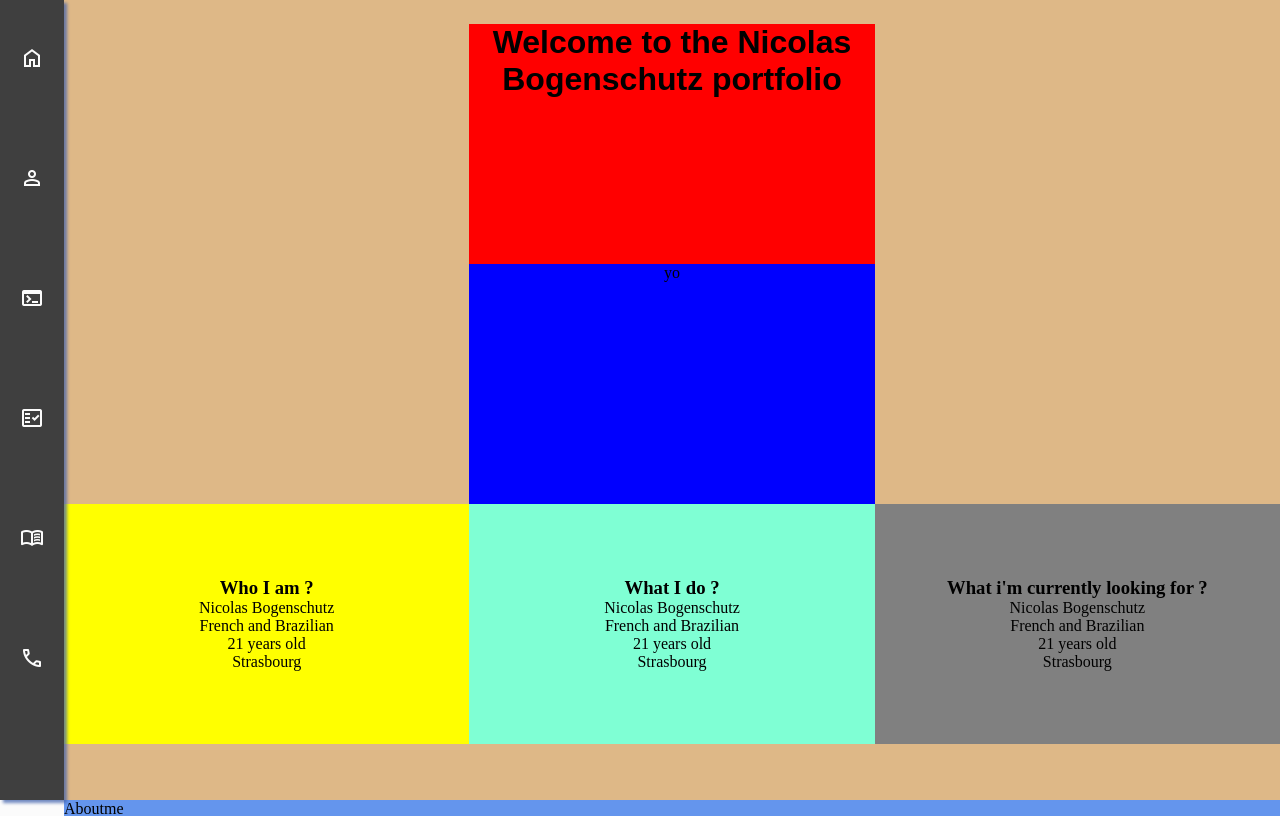
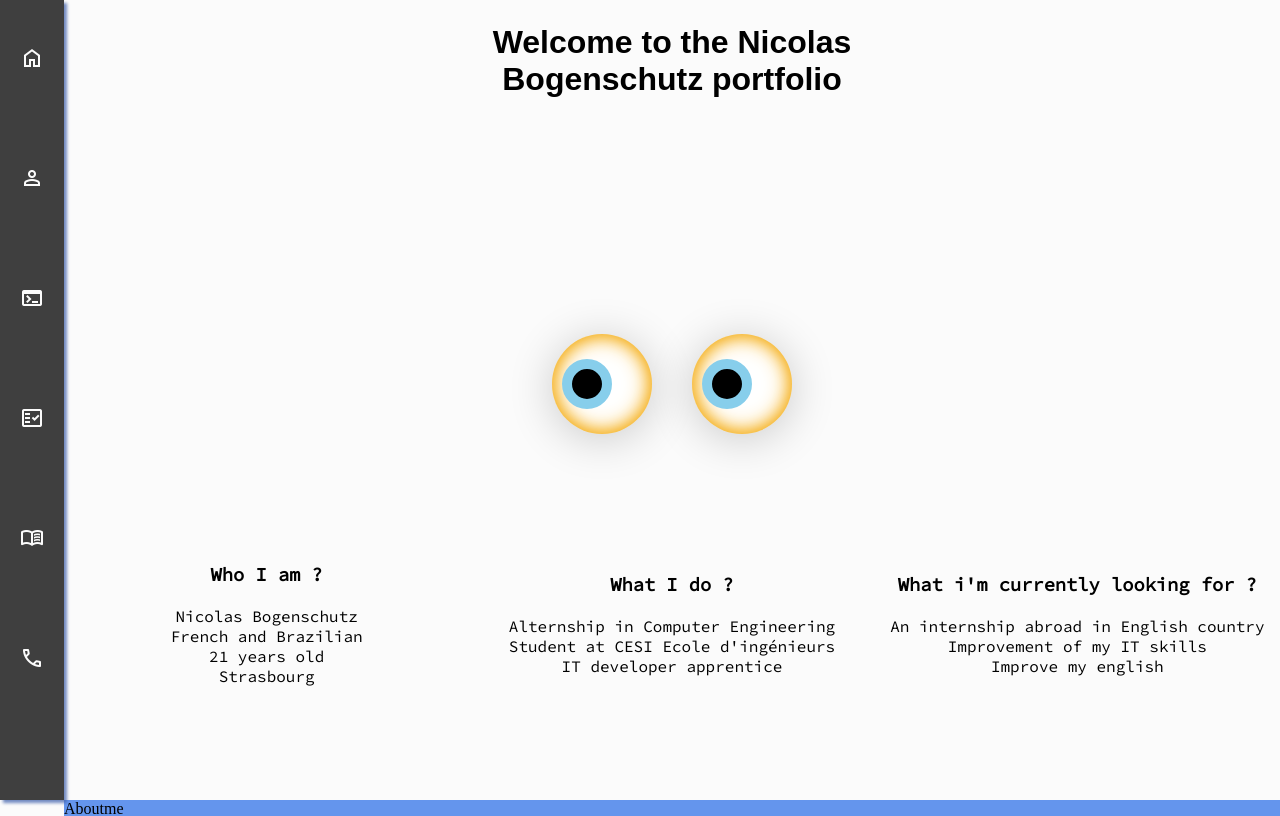
Before and after one commit to nibo212/nbgtzportfolio, a React (Create React App) app: page / in a window 1280 px wide. Shown: the top 816 px of the page. Built offline with nearby package versions, Linux system fonts and the light colour scheme; a web font is replaced by a local one.

Commit message:
add home animation

```diff
--- a/src/components/Navbar.js
+++ b/src/components/Navbar.js
@@ -5,12 +5,12 @@ const Navbar = () => {
     return (
         <div className='Navbar'>
              <ul>
-                <li><a href='#Home'><span class="material-symbols-outlined">home</span></a></li>
-                <li><a href='#Aboutme'><span class="material-symbols-outlined">person_filled</span></a></li>
-                <li><a href='#Knowledges'><span class="material-symbols-outlined">terminal</span></a></li>
-                <li><a href='#Project'><span class="material-symbols-outlined">fact_check</span></a></li>
-                <li><a href='#Experiences'><span class="material-symbols-outlined">menu_book</span></a></li>
-                <li><a href='#Contact'><span class="material-symbols-outlined">call</span></a></li>
+                <li><a href='#Home'><span className="material-symbols-outlined">home</span></a></li>
+                <li><a href='#Aboutme'><span className="material-symbols-outlined">person_filled</span></a></li>
+                <li><a href='#Knowledges'><span className="material-symbols-outlined">terminal</span></a></li>
+                <li><a href='#Project'><span className="material-symbols-outlined">fact_check</span></a></li>
+                <li><a href='#Experiences'><span className="material-symbols-outlined">menu_book</span></a></li>
+                <li><a href='#Contact'><span className="material-symbols-outlined">call</span></a></li>
             </ul>
         </div>
     );
--- a/src/pages/Home.js
+++ b/src/pages/Home.js
@@ -1,16 +1,38 @@
-import React from 'react';
 
-const Home = () => {
+import React, { Component } from 'react'
+
+export default class Home extends Component {
+
+  handleMouseMove = event => {
+
+    const eye = document.querySelectorAll(".eyes");
+   eye.forEach(function (eye) {
+     let x = eye.getBoundingClientRect().left + eye.clientWidth / 2;
+     let y = eye.getBoundingClientRect().top + eye.clientHeight / 2;
+
+     let radian = Math.atan2(event.clientX - x, event.clientY - y);
+     let rotate = radian * (180 / Math.PI) * -1 + 270;
+     eye.style.transform = "rotate(" + rotate + "deg)";
+   });
+  }
+
+  render() {
     return (
         <div className='section home' id='Home'>
-            <div className="parent">
-                <div className="div1">
-                    <h1> Welcome to the Nicolas Bogenschutz portfolio</h1>
-                </div>
-            <div className="div2">yo </div>
-                <div className="div3">
+        <div className="parent" onMouseMove={this.handleMouseMove}>
+            <div className="div1">
+                <h1> Welcome to the Nicolas Bogenschutz portfolio</h1>
+            </div>
+        <div className="div2">
+        <div class="eyescontainer">
+            <div class="eyes"></div>
+            <div class="eyes"></div>
+        </div>
+        </div>
+        <div className="div3">
                     <ul>
-                        <li><h3>Who I am ?</h3></li>
+                        <h3>Who I am ?</h3>
+                        <br></br>
                         <li>Nicolas Bogenschutz</li>
                         <li>French and Brazilian</li>
                         <li>21 years old</li>
@@ -19,23 +41,22 @@ const Home = () => {
                 </div>
                 <div className="div4">
                 <ul>
-                        <li><h3>What I do ?</h3></li>
-                        <li>Nicolas Bogenschutz</li>
-                        <li>French and Brazilian</li>
-                        <li>21 years old</li>
-                        <li>Strasbourg</li>
+                        <h3>What I do ?</h3>
+                        <br></br>
+                        <li>Alternship in Computer Engineering</li>
+                        <li>Student at CESI Ecole d'ingénieurs</li>
+                        <li>IT developer apprentice</li>
                     </ul></div>
                 <div className="div5">
                     <ul>
-                        <li><h3>What i'm currently looking for ?</h3></li>
-                        <li>Nicolas Bogenschutz</li>
-                        <li>French and Brazilian</li>
-                        <li>21 years old</li>
-                        <li>Strasbourg</li>
+                        <h3>What i'm currently looking for ?</h3>
+                        <br></br>
+                        <li>An internship abroad in English country</li>
+                        <li>Improvement of my IT skills</li>
+                        <li>Improve my english</li>
                     </ul></div>
             </div>
-        </div>
-    );
-};
-
-export default Home;
+    </div>
+    )
+  }
+}
--- a/src/styles/_settings.scss
+++ b/src/styles/_settings.scss
@@ -4,6 +4,10 @@ $grey: #C8CCCE;
 $black: #2B2B2A;
 $blue: #4464ad;
 $red: #ff674d;
+
+@import url('https://fonts.googleapis.com/css2?family=Source+Code+Pro&display=swap');
+
+$title2 : 'Source Code Pro', monospace;
 
 $title-font : 'M PLUS 1', sans-serif;;
 
--- a/src/styles/pages/_home.scss
+++ b/src/styles/pages/_home.scss
@@ -1,9 +1,9 @@
-
+@import url("https://fonts.googleapis.com/css2?family=Bebas+Neue&display=swap");
 
 .home {
     padding-top: 2%;
     justify-content: center;
-    background-color: burlywood;
+    background-color: $white;
 
     div{
         display: flex;
@@ -28,7 +28,7 @@
 
     .div1 { grid-area: 1 / 2 / 2 / 3;
             height: 15rem;
-            background-color: red;
+
 
             h1{
                 font-family: $title-font;
@@ -37,21 +37,59 @@
 
     .div2 {
          grid-area: 2 / 2 / 3 / 3;
-         background-color: blue;
+         display: flex;
+        justify-content: center;
+        align-items: center;
+        // min-height: 100vh;
+        font-family: "Bebas Neue", cursive;
+        border-radius: 30%;
+
+        .eyescontainer {
+            display: flex;
+
+            .eyes {
+                position: relative;
+                width: 100px;
+                height: 100px;
+                display: block;
+                background-color: #fff;
+                margin: 0 20px;
+                border-radius: 50%;
+                box-shadow: 0 5px 45px rgba(0, 0, 0, 0.2), inset 0 0 15px #f5af19,
+                  inset 0 0 25px #f5af19;
+                }
+
+                .eyes::before {
+                    content: "";
+                    top: 50%;
+                    left: 35px;
+                    transform: translate(-50%, -50%);
+                    width: 50px;
+                    height: 50px;
+                    border-radius: 50%;
+                    background: #000;
+                    position: absolute;
+                    border: 10px solid skyblue;
+                    box-sizing: border-box;
+                    }
+
+
+            }
+
         }
 
     .div3 {
         grid-area: 3 / 1 / 4 / 2;
-        background-color: yellow;
+        font-family: $title2;
      }
 
     .div4 {
         grid-area: 3 / 2 / 4 / 3;
-        background-color: aquamarine;
+        font-family: $title2;
      }
     .div5 {
         grid-area: 3 / 3 / 4 / 4;
-        background-color: gray;
+        font-family: $title2;
     }
 
 }
```
